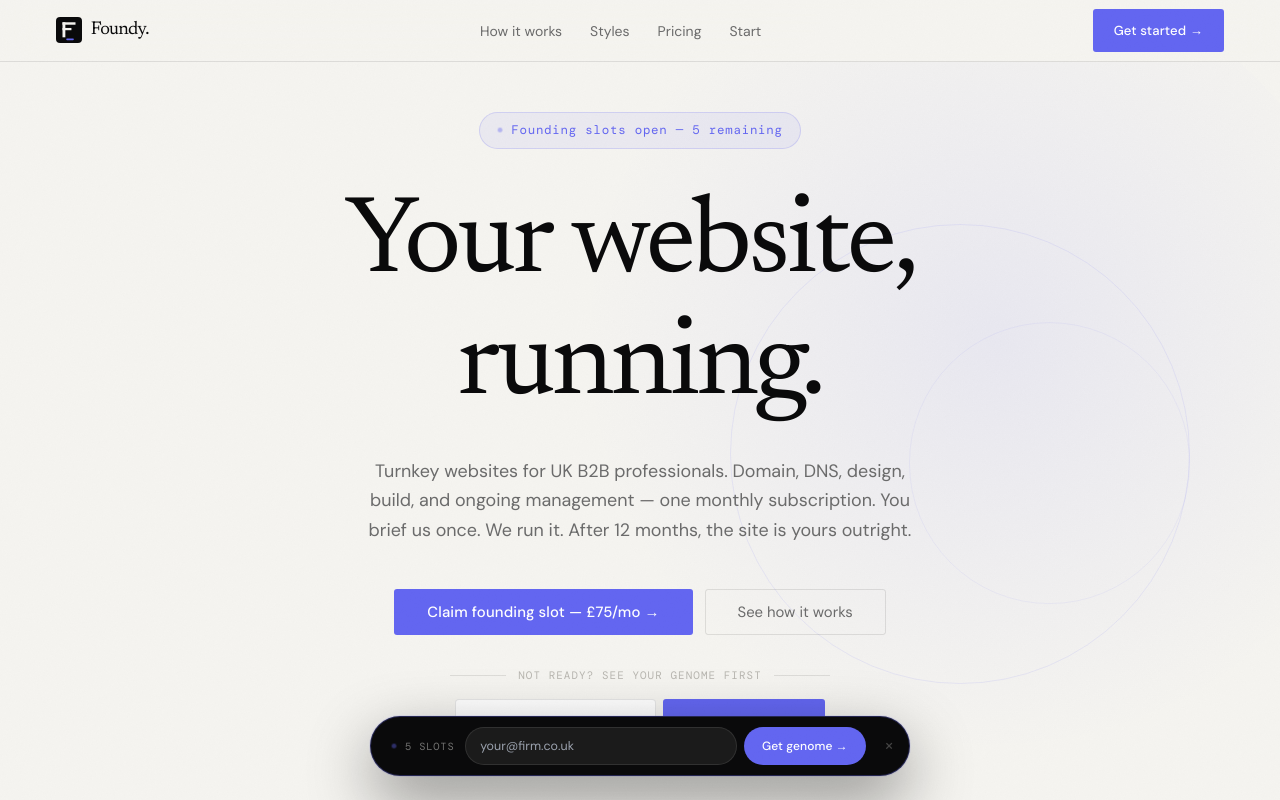
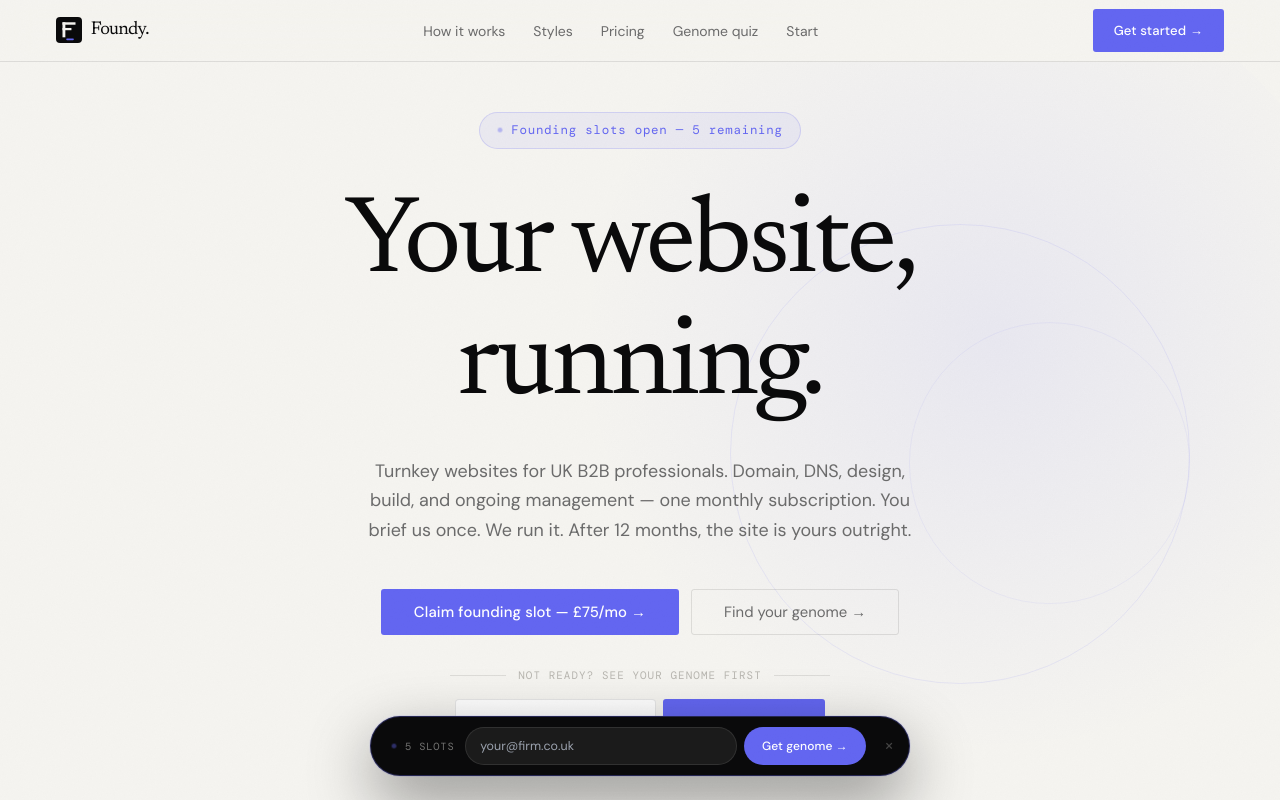
Before and after one commit to jessedu29260-netizen/foundy-site, a Next.js app: page / in a window 1280 px wide. Shown: the top 800 px of the page. Built offline with nearby package versions, Linux system fonts and the light colour scheme; a web font is replaced by a local one.

Commit message:
feat: /genome as primary social CTA + nav link
- Hero: secondary CTA now 'Find your genome ->' -> /genome
- Nav: 'Genome quiz' entry added linking to /genome
- page.tsx: restore truncated EOF (Footer + fragment close)

```diff
--- a/src/app/page.tsx
+++ b/src/app/page.tsx
@@ -60,7 +60,7 @@ function Nav() {
           <span style={{ fontFamily: 'var(--font-newsreader)', fontSize: '1.15rem', fontWeight: 400, letterSpacing: '-0.04em' }}>Foundy.</span>
         </a>
         <nav className="hidden md:flex items-center gap-7 text-sm">
-          {[['#process', 'How it works'], ['#genomes', 'Styles'], ['#pricing', 'Pricing'], ['#intake', 'Start']].map(([href, label]) => (
+          {[['#process', 'How it works'], ['#genomes', 'Styles'], ['#pricing', 'Pricing'], ['/genome', 'Genome quiz'], ['#intake', 'Start']].map(([href, label]) => (
             <a key={label} href={href} className="nav-link">{label}</a>
           ))}
         </nav>
@@ -177,7 +177,7 @@ function Hero() {
         <a href="#intake" className="btn-primary" style={{ fontSize: '0.93rem', padding: '0.9rem 2rem', lineHeight: 1 }}>
           Claim founding slot — £75/mo →
         </a>
-        <a href="#process" style={{
+        <a href="/genome" style={{
           display: 'inline-flex', alignItems: 'center', gap: '0.4rem',
           fontSize: '0.93rem', padding: '0.9rem 2rem', lineHeight: 1,
           color: 'var(--mid)', textDecoration: 'none',
@@ -187,7 +187,7 @@ function Hero() {
           onMouseEnter={e => { e.currentTarget.style.borderColor = 'rgba(10,10,11,0.25)'; e.currentTarget.style.color = 'var(--ink)' }}
           onMouseLeave={e => { e.currentTarget.style.borderColor = 'var(--border)'; e.currentTarget.style.color = 'var(--mid)' }}
         >
-          See how it works
+          Find your genome →
         </a>
       </div>
 
```
